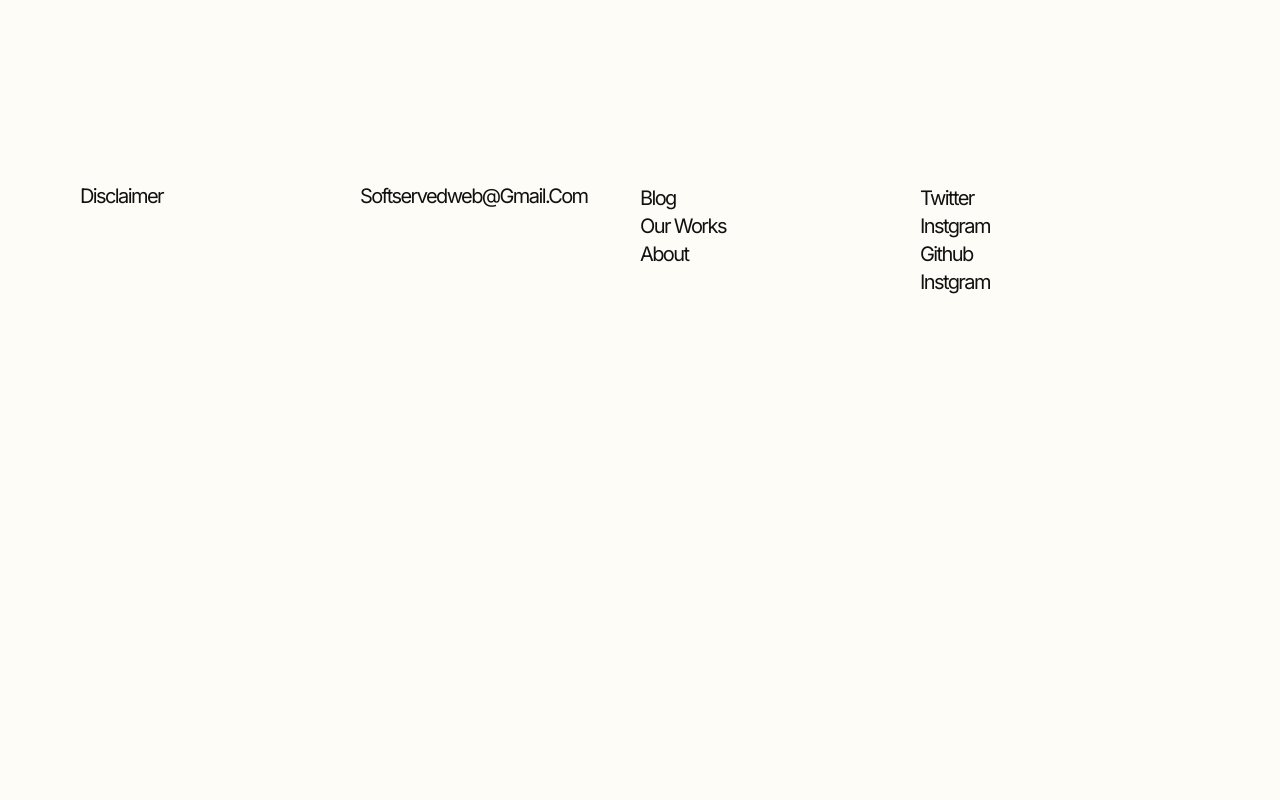
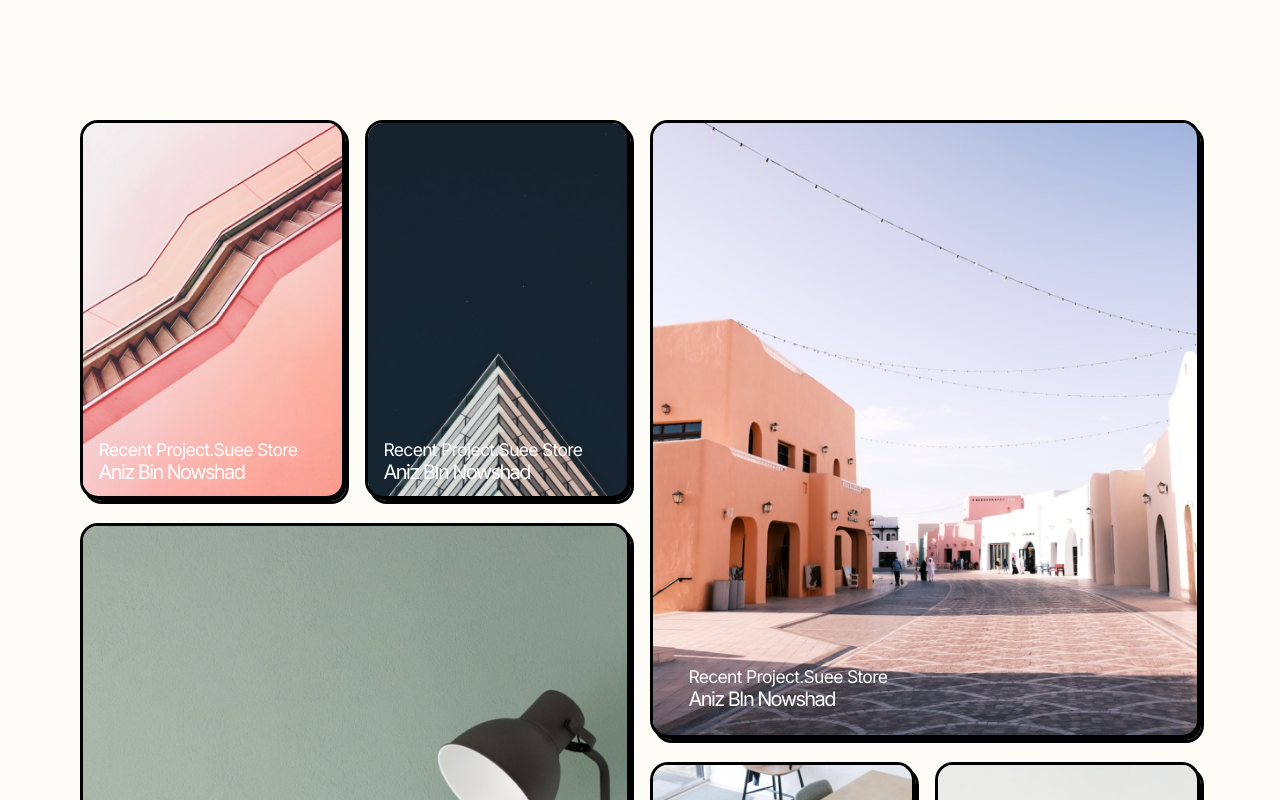
Before and after one commit to aswnss-m/softservedweb, a React (Vite) app: page / in a window 1280 px wide. Shown: the part 760-1560 px from the top of the page. Before the commit the page ends 1136 px from the top, so only its background shows below. Built offline with nearby package versions, Linux system fonts and the light colour scheme.

Commit message:
working on projects

```diff
--- a/src/App.jsx
+++ b/src/App.jsx
@@ -16,7 +16,7 @@ function App() {
       {/* <BlogPage /> */}
       {/* <Hero />
       <About />
-      <Projects /> */}
+      */}
 {/*
       <Routes>
         <Route path = '/ComingSoon' element = {<ComingSoon/>}/>
@@ -31,7 +31,10 @@ function App() {
           <Route path='/' element={Hero} />
         </Routes>
       </BrowserRouter>
+
+      <Projects />
       <Footer />
+
 
     </div>
   );
--- a/src/Components/Projects/Projects.css
+++ b/src/Components/Projects/Projects.css
@@ -1,18 +1,9 @@
 .projectSection {
     min-height: 100vh;
-
     transition: all 0.5s ease-out;
 
 }
 
-/* .firstRow{
-    display: grid;
-    grid-template-columns: 1fr 1fr 2fr;
-}
-.secondRow{
-    display: grid;
-    grid-template-columns: 2fr 1fr 1fr;
-} */
 .firstRow,
 .secondRow {
 
@@ -39,15 +30,22 @@
 .box img {
     width: 100%;
     overflow: hidden;
+    border-radius: 18px;
+    border: 3px solid #000000;
+
+
 }
 
 .box {
 
+    box-sizing: border-box;
     overflow: hidden;
     position: relative;
 
-    /* padding-bottom: 2em; */
-    /* display: inline-block; */
+    /* box-shadow: 7px 8px 0px #000000; */
+    border-radius: 8px;
+    filter: drop-shadow(4px 5px 0px #000000);
+
 
 }
 
@@ -56,13 +54,13 @@
     filter: blur(3px);
     transition: filter 0.5s ease-in-out;
 
-  }
+}
 
-/* .box:hover .overlay {
+.box:hover .overlay {
     opacity: 0.5;
 
-  }
-   */
+}
+
 
 .textLayer {
 
@@ -89,6 +87,7 @@
 
 }
 
+/*
 .overlay {
     position: absolute;
     bottom: 0.66%;
@@ -97,7 +96,7 @@
     height: 100%;
     border-radius: 12px;
     background: linear-gradient(0deg, rgba(0, 0, 0, 0.5) -7.09%, rgba(0, 0, 0, 0) 21.04%);
-}
+} */
 
 
 
@@ -109,7 +108,7 @@
 
 @media only screen and (max-width : 880px) {
 
-    .projectContainer{
+    .projectContainer {
         grid-template-columns: none;
     }
 
@@ -117,7 +116,7 @@
 
 @media only screen and (max-width:620px) {
 
-    .textLayer{
+    .textLayer {
         font-size: var(--text-size-xxs);
         letter-spacing: var(--letter-spacing-l);
 
```
